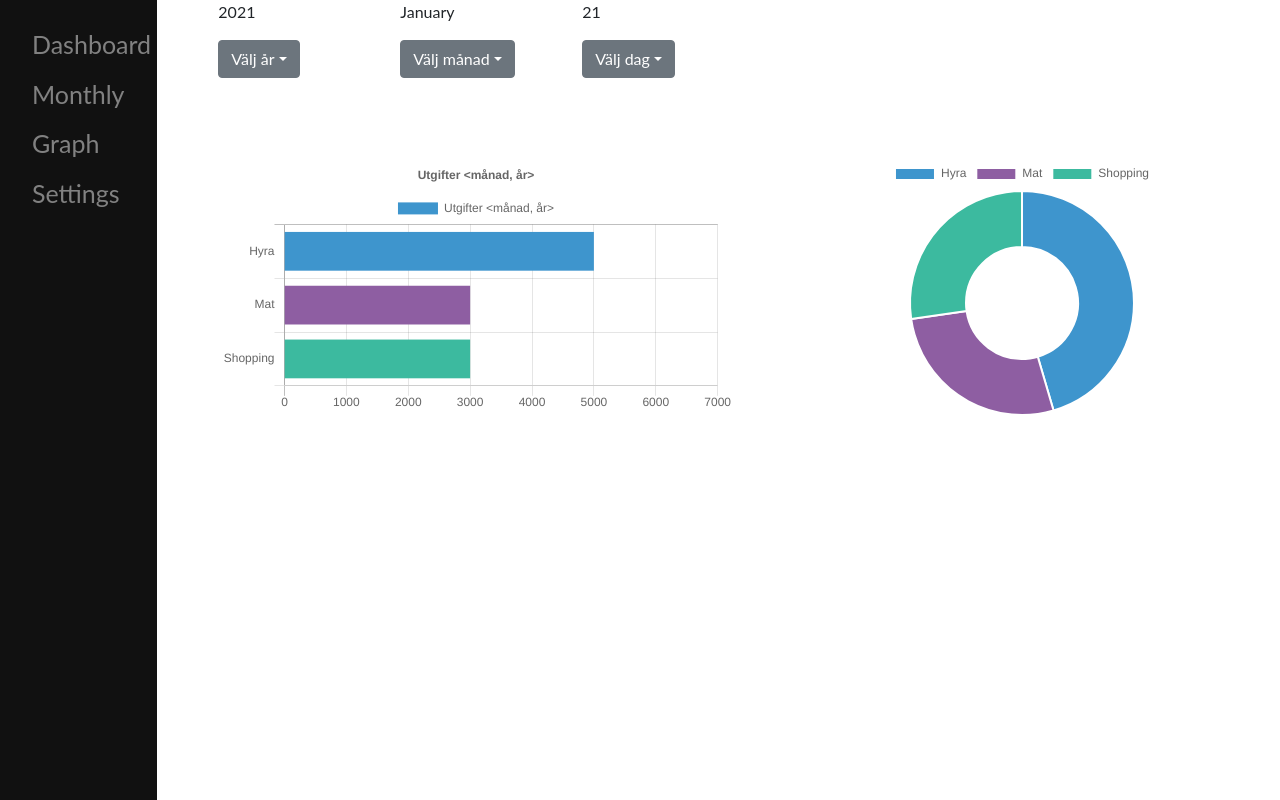
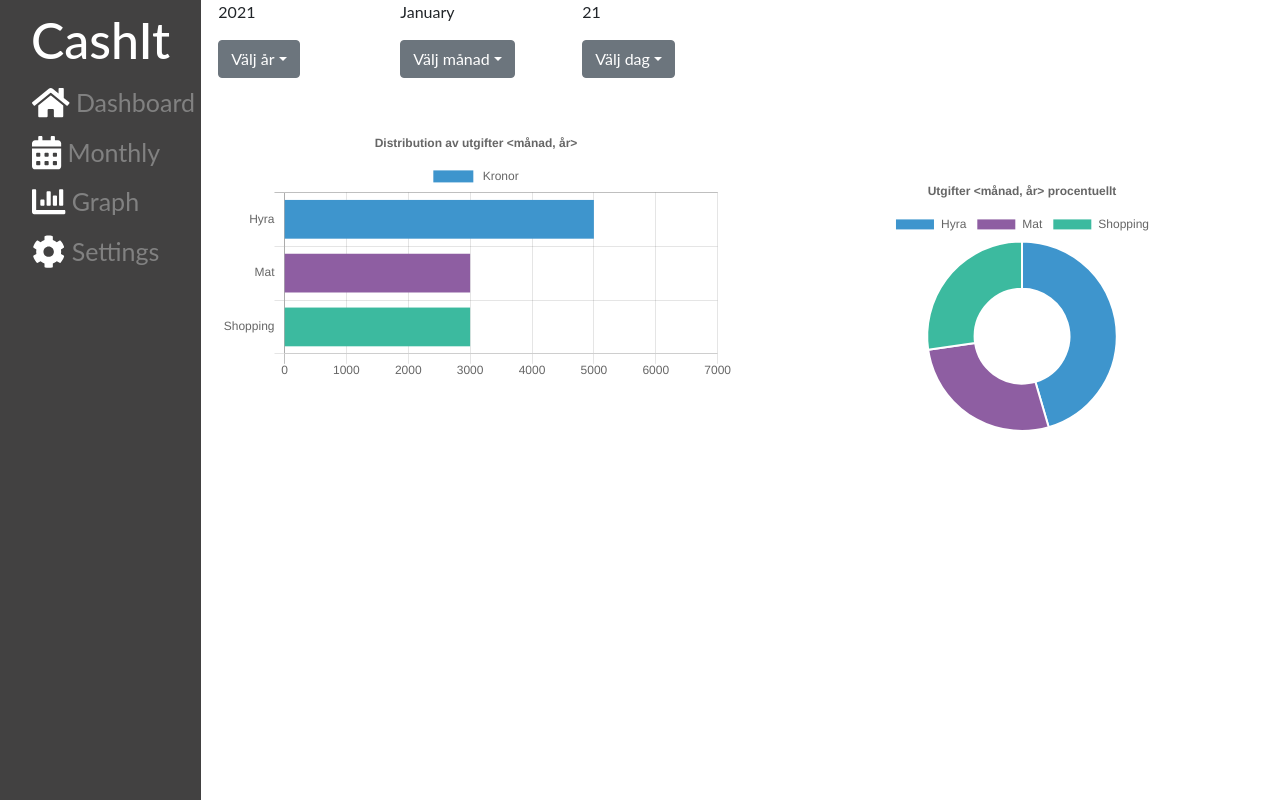
Before and after one commit to kobeisgood/DAT076Project, a React (Create React App) app in the folder react_version/: page /graph in a window 1280 px wide. Built offline with nearby package versions, Linux system fonts and the light colour scheme.

Commit message:
Fixed layout for graph page, added icons to navBar, added logo

```diff
--- a/react_version/package.json
+++ b/react_version/package.json
@@ -3,6 +3,11 @@
   "version": "0.1.0",
   "private": true,
   "dependencies": {
+    "@fortawesome/fontawesome-svg-core": "^1.2.34",
+    "@fortawesome/free-brands-svg-icons": "^5.15.2",
+    "@fortawesome/free-regular-svg-icons": "^5.15.2",
+    "@fortawesome/free-solid-svg-icons": "^5.15.2",
+    "@fortawesome/react-fontawesome": "^0.1.14",
     "@testing-library/jest-dom": "^5.11.9",
     "@testing-library/react": "^11.2.3",
     "@testing-library/user-event": "^12.6.3",
--- a/react_version/src/components/NavigationBar.js
+++ b/react_version/src/components/NavigationBar.js
@@ -1,22 +1,31 @@
 import React from 'react';
 import "../css/NavigationBar.css";
 import {Link} from "react-router-dom";
+import {FontAwesomeIcon} from '@fortawesome/react-fontawesome';
+import {faHome} from '@fortawesome/free-solid-svg-icons';
+import {faCalendarAlt} from '@fortawesome/free-solid-svg-icons';
+import {faChartBar} from '@fortawesome/free-solid-svg-icons';
+import {faCog} from '@fortawesome/free-solid-svg-icons';
+
+
+
 
 export default class NavigationBar extends React.Component {
     render() {
         return (
-            <div className="navigationBar textStyling">
+            <div class="navigationBar">
+            <h1 class='logo'> CashIt </h1>
                 <Link to="/dashboard">
-                    Dashboard
+                  <FontAwesomeIcon icon={faHome} color='white' size='lg'/>  Dashboard
                 </Link>
                 <Link to="/monthly">
-                    Monthly
+                  <FontAwesomeIcon icon={faCalendarAlt} color='white' size='lg'/>  Monthly
                 </Link>
                 <Link to="/graph">
-                    Graph
+                  <FontAwesomeIcon icon={faChartBar} color='white' size='lg'/>  Graph
                 </Link>
                 <Link to="">
-                    Settings
+                  <FontAwesomeIcon icon={faCog} color='white' size='lg'/>  Settings
                 </Link>
             </div>
 
--- a/react_version/src/css/NavigationBar.css
+++ b/react_version/src/css/NavigationBar.css
@@ -8,9 +8,9 @@
   z-index: 1;
   top: 0;
   left: 0;
-  background-color: #111;
+  background-color: #424141;
   overflow-x: hidden;
-  padding-top: 20px;
+  padding-top: 10px;
 }
 
 .navigationBar a {
@@ -30,3 +30,10 @@
 .navigationBar a:hover {
   color: grey;
 }
+
+.logo{
+  font-size: 50px;
+  color: white;
+  text-align: center;
+
+}
--- a/react_version/src/main.css
+++ b/react_version/src/main.css
@@ -125,6 +125,10 @@ body {
     opacity: 1;
 }
 
-.top-buffer{
-  margin-top:5em
+.bar-top-buffer{
+  margin-top:3em
 }
+
+.donut-top-buffer{
+  margin-top:6em
+}
--- a/react_version/src/pages/Graph.js
+++ b/react_version/src/pages/Graph.js
@@ -12,7 +12,7 @@ chartRef2 = React.createRef();
         const barChartRef = this.chartRef1.current.getContext("2d");
         const doughnutChartRef = this.chartRef2.current.getContext("2d");
 
-
+        // Horizontal bar code
         new Chart(barChartRef, {
             type: "horizontalBar",
             data: {
@@ -21,7 +21,7 @@ chartRef2 = React.createRef();
                 datasets: [
                     {
 
-                        label: ["Utgifter <månad, år>"],
+                        label: " Kronor",
                         backgroundColor: ["#3e95cd", "#8e5ea2","#3cba9f"],
                         data: [5000, 3000, 3000],
                     }
@@ -39,11 +39,12 @@ chartRef2 = React.createRef();
                },
               title: {
                 display: true,
-                text: 'Utgifter <månad, år>'
+                text: 'Distribution av utgifter <månad, år>'
               }
             }
         });
 
+        // Doughnut chart code
         new Chart(doughnutChartRef, {
           type:"doughnut",
           data: {
@@ -57,6 +58,13 @@ chartRef2 = React.createRef();
                     data: [5000, 3000, 3000],
                 }
             ]
+          },
+
+          options: {
+            title: {
+              display: true,
+              text: 'Utgifter <månad, år> procentuellt'
+            }
           },
 
         });
@@ -112,11 +120,11 @@ chartRef2 = React.createRef();
           </div>
         </div>
 
-        <div class='row top-buffer'>
-          <div class='col-6' style={{position: 'relative'}}>
+        <div class='row'>
+          <div class='col-6 bar-top-buffer' style={{position: 'relative'}}>
             <canvas id="barChart" ref={this.chartRef1}></canvas>
          </div>
-         <div class='col-6' style={{position: 'relative'}}>
+         <div class='col-6 donut-top-buffer' style={{position: 'relative'}}>
            <canvas id="doughnutChart" ref={this.chartRef2}></canvas>
         </div>
        </div>
```
Also changed, not shown: 2 other files (tests, documents, lock files or other folders).
